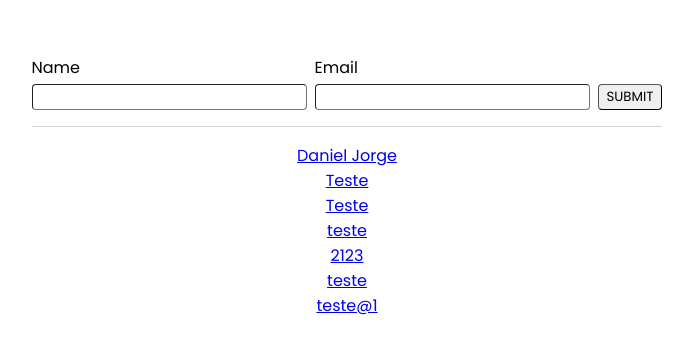
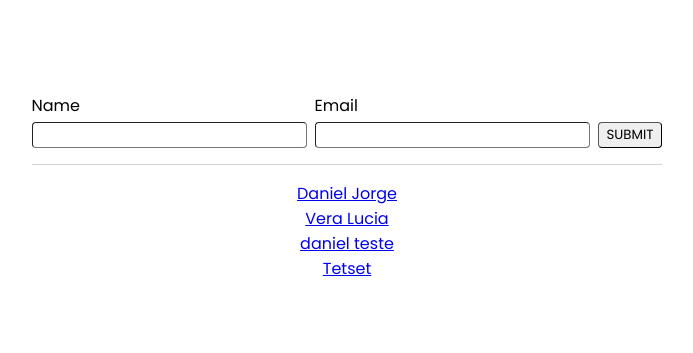
Before and after one commit to danieljpgo/swr-poc, a React (Create React App) app: page /users in a window 1280 px wide. Shown: the part 211-564 px from the top of the page, without its empty margins (293-986 px from the left). Built offline with nearby package versions, Linux system fonts and the light colour scheme; data requests are answered from the project's data file.

Commit message:
feat: optimistic ui with valid data using mutate strategies

```diff
--- a/db.json
+++ b/db.json
@@ -6,39 +6,19 @@
       "email": "teste@gmail.com"
     },
     {
-      "name": "Teste",
-      "email": "teste@gmail.com",
+      "name": "Vera Lucia",
+      "email": "vera@gmail.com",
       "id": 2
     },
     {
-      "name": "Teste",
+      "name": "daniel teste",
       "email": "teste@gmail.com",
       "id": 3
     },
     {
-      "name": "teste",
-      "email": "teste2@gmail.com",
+      "name": "Tetset",
+      "email": "jadsh@gmail.com",
       "id": 4
-    },
-    {
-      "name": "",
-      "email": "",
-      "id": 5
-    },
-    {
-      "name": "2123",
-      "email": "daniel.gonzaga@gmail.com",
-      "id": 6
-    },
-    {
-      "name": "teste",
-      "email": "testet@gmail.com",
-      "id": 7
-    },
-    {
-      "name": "teste@1",
-      "email": "testex@gmail.com",
-      "id": 8
     }
   ]
 }
--- a/package.json
+++ b/package.json
@@ -26,7 +26,7 @@
     "build": "react-scripts build",
     "test": "react-scripts test",
     "eject": "react-scripts eject",
-    "server": "yarn run json-server --watch db.json --port 3333 --delay 3000"
+    "server": "yarn run json-server --watch db.json --port 3333 --delay 10000"
   },
   "eslintConfig": {
     "extends": [
--- a/src/app/index.tsx
+++ b/src/app/index.tsx
@@ -1,10 +1,10 @@
 import React from 'react';
 import { ThemeProvider } from 'styled-components';
 import { BrowserRouter } from 'react-router-dom';
+import { SWRConfig } from 'swr';
 import GlobalStyles from './styles/global';
 import theme from './styles/theme';
 import Routes from './routes';
-import { SWRConfig } from 'swr';
 
 const App = () => (
   <ThemeProvider theme={theme}>
--- a/src/app/pages/Details/index.tsx
+++ b/src/app/pages/Details/index.tsx
@@ -18,14 +18,16 @@ const Details = () => {
       <Content>
         <button
           type="button"
-          onClick={() => handleGoBack()}>
+          onClick={() => handleGoBack()}
+        >
           back
       </button>
         {data ?
           (<div>
             <h4>{data?.name}</h4>
             <div>{data?.email}</div>
-          </div>) :
+          </div>
+          ) :
           (<h3>Loading ...</h3>)
         }
       </Content>
--- a/src/app/pages/Users/Form/index.tsx
+++ b/src/app/pages/Users/Form/index.tsx
@@ -32,8 +32,8 @@ const Form = (props: Props) => {
     <Container onSubmit={(e) => handleSubmit(e, form)}>
       <div>
         <label
-          id="name"
-          htmlFor="name">
+          htmlFor="name"
+        >
           Name
         </label>
         <input
@@ -46,8 +46,8 @@ const Form = (props: Props) => {
       </div>
       <div>
         <label
-          id="email"
-          htmlFor="email">
+          htmlFor="email"
+        >
           Email
         </label>
         <input
--- a/src/app/pages/Users/index.tsx
+++ b/src/app/pages/Users/index.tsx
@@ -10,12 +10,30 @@ const Users = () => {
   const { data, mutate } = useFetch<User[]>('users');
 
   async function handleSubmit(user: User) {
-    api
+    /*
+     * First add the new user to the global cache
+     * with temporary id "0" and shouldRevalidate "false",
+     * because the call will be made in the api
+     */
+    mutate((prev) => [...prev, { ...user, id: 0 }], false)
+
+    const newUser = await api
       .post<User>('/users', user)
       .then((response) => response.data)
       .catch((error) => alert(error));
 
-    mutate((prev) => [...prev, { ...user, id: 0 }], false)
+    /*
+     * After making the call on the api, the new user's id
+     * will be updated as the api returned on the global cache
+     */
+    if (newUser) {
+      mutate((prev) => prev.map((user) => user.id === 0
+        ? { ...user, id: newUser.id }
+        : user
+      ), false)
+    } else {
+      mutate((prev) => prev.filter((user) => user.id !== 0), false)
+    }
   }
 
   return (
@@ -27,7 +45,10 @@ const Users = () => {
           {data
             ? data.map((user) => (
               <li key={user.id}>
-                <Link to={`/users/${user.id}`}>
+                <Link
+                  to={`/users/${user.id}`}
+                  data-userid={user.id}
+                >
                   {user.name}
                 </Link>
               </li>))
```
